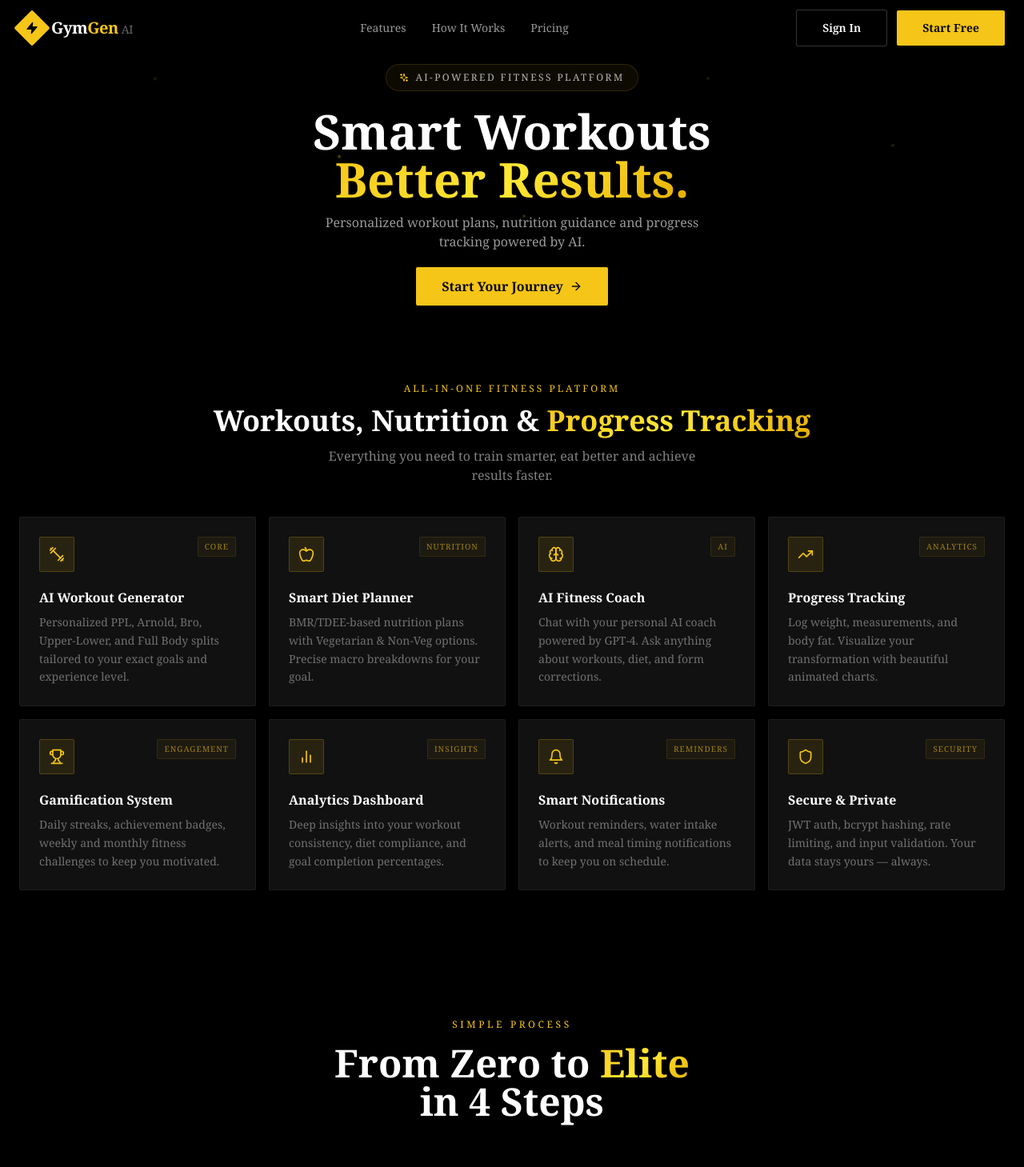
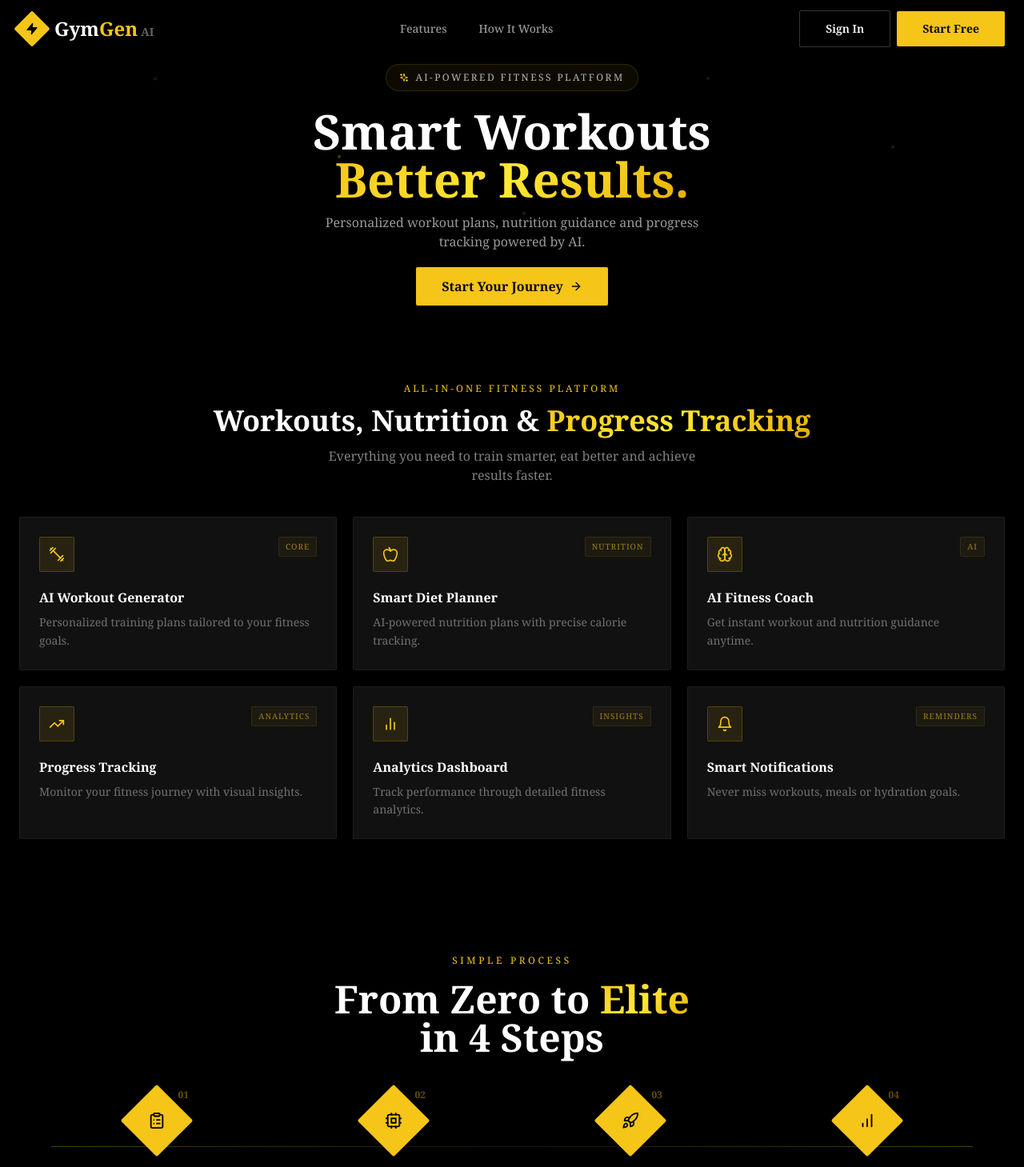
Before and after one commit to YogeshYemul/GymGen-AI, a Next.js app in the folder Frontend/: page / in a window 1280 px wide. Shown: the top 1459 px of the page at 80% size. Built offline with nearby package versions, Linux system fonts and the light colour scheme.

Commit message:
Changes in Frontend

```diff
--- a/Frontend/app/page.tsx
+++ b/Frontend/app/page.tsx
@@ -4,7 +4,6 @@ import Footer from "@/components/layout/Footer";
 import HeroSection from "@/components/sections/HeroSection";
 import FeaturesSection from "@/components/sections/FeaturesSection";
 import HowItWorksSection from "@/components/sections/HowItWorksSection";
-import PricingSection from "@/components/sections/PricingSection";
 import CTASection from "@/components/sections/CTASection";
 
 export default function HomePage() {
@@ -18,8 +17,6 @@ export default function HomePage() {
 
       <HowItWorksSection />
 
-      <PricingSection />
-
       <CTASection />
 
       <Footer />
--- a/Frontend/components/layout/Navbar.tsx
+++ b/Frontend/components/layout/Navbar.tsx
@@ -8,7 +8,6 @@ import { motion, AnimatePresence } from "framer-motion";
 const navLinks = [
   { href: "#features", label: "Features" },
   { href: "#how-it-works", label: "How It Works" },
-  { href: "#pricing", label: "Pricing" },
 ];
 
 export default function Navbar() {
@@ -16,8 +15,12 @@ export default function Navbar() {
   const [scrolled, setScrolled] = useState(false);
 
   useEffect(() => {
-    const handleScroll = () => setScrolled(window.scrollY > 20);
-    window.addEventListener("scroll", handleScroll, { passive: true });
+    const handleScroll = () => {
+      setScrolled(window.scrollY > 20);
+    };
+
+    window.addEventListener("scroll", handleScroll);
+
     return () => window.removeEventListener("scroll", handleScroll);
   }, []);
 
@@ -25,79 +28,63 @@ export default function Navbar() {
     <motion.nav
       initial={{ y: -80, opacity: 0 }}
       animate={{ y: 0, opacity: 1 }}
-      transition={{ duration: 0.6, ease: [0.22, 1, 0.36, 1] }}
-      className={`fixed top-0 left-0 right-0 z-50 transition-all duration-500 ${
+      transition={{ duration: 0.5 }}
+      className={`fixed top-0 left-0 right-0 z-50 transition-all duration-300 ${
         scrolled
-          ? "bg-black/80 backdrop-blur-xl border-b border-white/5 py-3"
-          : "bg-transparent py-3"
+          ? "bg-black/70 backdrop-blur-2xl border-b border-white/5 shadow-[0_8px_30px_rgba(0,0,0,0.3)]"
+          : "bg-transparent"
       }`}
     >
-      <div className="max-w-7xl mx-auto px-4 sm:px-6 flex items-center justify-between">
+      <div className="max-w-7xl mx-auto px-4 sm:px-6 h-16 md:h-[72px] flex items-center justify-between">
         {/* Logo */}
-        <Link href="/" className="flex items-center gap-2 group">
+        <Link href="/" className="flex items-center gap-3 group">
           <div className="relative w-8 h-8 flex items-center justify-center">
-            <div className="absolute inset-0 bg-primary-400 rounded-sm rotate-45 group-hover:rotate-[60deg] transition-transform duration-300" />
+            <div className="absolute inset-0 bg-primary-400 rotate-45 rounded-sm transition-transform duration-300 group-hover:rotate-[60deg]" />
             <Zap size={16} className="relative z-10 text-black fill-black" />
           </div>
-          <span className="font-serif font-bold text-xl tracking-tight">
+
+          <span className="font-serif font-bold text-xl md:text-2xl">
             Gym<span className="text-primary-400">Gen</span>
-            <span className="text-white/40 text-sm font-light ml-1">AI</span>
+            <span className="text-white/40 text-sm ml-1">AI</span>
           </span>
         </Link>
 
-        {/* Desktop Nav */}
-        <div className="hidden md:flex items-center gap-8">
+        {/* Desktop Navigation */}
+        <div className="hidden md:flex items-center gap-10">
           {navLinks.map((link) => (
             <Link
               key={link.href}
               href={link.href}
-              className="text-sm text-white/60 hover:text-white font-serif transition-colors duration-200 relative group"
+              className="relative text-sm font-medium text-white/60 hover:text-primary-400 transition-all duration-300 after:absolute after:left-0 after:-bottom-1 after:h-[2px] after:w-0 after:bg-primary-400 after:transition-all after:duration-300 hover:after:w-full"
             >
               {link.label}
-              <span className="absolute -bottom-1 left-0 w-0 h-px bg-primary-400 group-hover:w-full transition-all duration-300" />
             </Link>
           ))}
         </div>
 
-        {/* Desktop CTA */}
-        <div className="hidden md:flex items-center gap-3">
-          <Link href="/login" className="btn-secondary text-sm py-2 px-5">
+        {/* Desktop Actions */}
+        <div className="hidden md:flex items-center gap-2">
+          <Link
+            href="/login"
+            className="btn-secondary text-sm py-2 px-5"
+          >
             Sign In
           </Link>
-          <Link href="/register" className="btn-primary text-sm py-2 px-5">
+
+          <Link
+            href="/register"
+            className="btn-primary text-sm py-2 px-5"
+          >
             Start Free
           </Link>
         </div>
 
-        {/* Mobile Menu Toggle */}
+        {/* Mobile Toggle */}
         <button
           onClick={() => setIsOpen(!isOpen)}
-          className="md:hidden relative z-50 w-10 h-10 flex items-center justify-center text-white/80 hover:text-white transition-colors"
-          aria-label="Toggle menu"
+          className="md:hidden w-10 h-10 flex items-center justify-center rounded-lg border border-white/10 text-white hover:border-primary-400/40 transition-all"
         >
-          <AnimatePresence mode="wait">
-            {isOpen ? (
-              <motion.div
-                key="close"
-                initial={{ rotate: -90, opacity: 0 }}
-                animate={{ rotate: 0, opacity: 1 }}
-                exit={{ rotate: 90, opacity: 0 }}
-                transition={{ duration: 0.2 }}
-              >
-                <X size={22} />
-              </motion.div>
-            ) : (
-              <motion.div
-                key="menu"
-                initial={{ rotate: 90, opacity: 0 }}
-                animate={{ rotate: 0, opacity: 1 }}
-                exit={{ rotate: -90, opacity: 0 }}
-                transition={{ duration: 0.2 }}
-              >
-                <Menu size={22} />
-              </motion.div>
-            )}
-          </AnimatePresence>
+          {isOpen ? <X size={22} /> : <Menu size={22} />}
         </button>
       </div>
 
@@ -108,47 +95,38 @@ export default function Navbar() {
             initial={{ opacity: 0, height: 0 }}
             animate={{ opacity: 1, height: "auto" }}
             exit={{ opacity: 0, height: 0 }}
-            transition={{ duration: 0.3, ease: [0.22, 1, 0.36, 1] }}
-            className="md:hidden overflow-hidden bg-black/95 backdrop-blur-xl border-b border-white/5"
+            transition={{ duration: 0.25 }}
+            className="md:hidden overflow-hidden bg-black/95 backdrop-blur-2xl border-t border-white/5"
           >
-            <div className="px-4 pt-4 pb-8 flex flex-col gap-2">
-              {navLinks.map((link, i) => (
-                <motion.div
+            <div className="px-5 py-6 flex flex-col gap-4">
+              {navLinks.map((link) => (
+                <Link
                   key={link.href}
-                  initial={{ opacity: 0, x: -20 }}
-                  animate={{ opacity: 1, x: 0 }}
-                  transition={{ delay: i * 0.07 }}
+                  href={link.href}
+                  onClick={() => setIsOpen(false)}
+                  className="text-white/70 hover:text-primary-400 transition-colors text-base"
                 >
-                  <Link
-                    href={link.href}
-                    onClick={() => setIsOpen(false)}
-                    className="block py-3 px-2 text-white/70 hover:text-white font-serif text-base border-b border-white/5 transition-colors"
-                  >
-                    {link.label}
-                  </Link>
-                </motion.div>
+                  {link.label}
+                </Link>
               ))}
-              <motion.div
-                className="flex flex-col gap-3 mt-4"
-                initial={{ opacity: 0, y: 10 }}
-                animate={{ opacity: 1, y: 0 }}
-                transition={{ delay: 0.3 }}
-              >
+
+              <div className="border-t border-white/10 pt-4 flex flex-col gap-3">
                 <Link
                   href="/login"
                   onClick={() => setIsOpen(false)}
-                  className="btn-secondary text-center text-sm"
+                  className="btn-secondary text-center"
                 >
                   Sign In
                 </Link>
+
                 <Link
                   href="/register"
                   onClick={() => setIsOpen(false)}
-                  className="btn-primary text-center text-sm"
+                  className="btn-primary text-center"
                 >
                   Start Free
                 </Link>
-              </motion.div>
+              </div>
             </div>
           </motion.div>
         )}
--- a/Frontend/components/sections/CTASection.tsx
+++ b/Frontend/components/sections/CTASection.tsx
@@ -10,7 +10,7 @@ export default function CTASection() {
   const isInView = useInView(ref, { once: true, margin: "-80px" });
 
   return (
-    <section className="py-24 px-4 sm:px-6 relative overflow-hidden" ref={ref}>
+    <section className="py-8 md:py-12 px-4 sm:px-6 relative overflow-hidden" ref={ref}>
       {/* Glow BG */}
       <div className="absolute inset-0 -z-10">
         <div className="absolute top-1/2 left-1/2 -translate-x-1/2 -translate-y-1/2 w-[700px] h-[300px] rounded-full bg-primary-400/8 blur-[100px]" />
@@ -22,8 +22,7 @@ export default function CTASection() {
         transition={{ duration: 0.8, ease: [0.22, 1, 0.36, 1] }}
         className="max-w-3xl mx-auto text-center"
       >
-        <div className="glass-gold rounded-sm p-10 sm:p-16 relative overflow-hidden">
-          {/* Decorative corner lines */}
+          <div className="glass-gold rounded-xl p-8 md:p-10 relative overflow-hidden">          {/* Decorative corner lines */}
           <div className="absolute top-0 left-0 w-12 h-12 border-t-2 border-l-2 border-primary-400/40" />
           <div className="absolute top-0 right-0 w-12 h-12 border-t-2 border-r-2 border-primary-400/40" />
           <div className="absolute bottom-0 left-0 w-12 h-12 border-b-2 border-l-2 border-primary-400/40" />
--- a/Frontend/components/sections/FeaturesSection.tsx
+++ b/Frontend/components/sections/FeaturesSection.tsx
@@ -17,66 +17,45 @@ const features = [
   {
     icon: Dumbbell,
     title: "AI Workout Generator",
-    description:
-      "Personalized PPL, Arnold, Bro, Upper-Lower, and Full Body splits tailored to your exact goals and experience level.",
+    description: "Personalized training plans tailored to your fitness goals.",
     badge: "Core",
     color: "from-yellow-500/10 to-transparent",
   },
   {
     icon: Apple,
     title: "Smart Diet Planner",
-    description:
-      "BMR/TDEE-based nutrition plans with Vegetarian & Non-Veg options. Precise macro breakdowns for your goal.",
+    description: "AI-powered nutrition plans with precise calorie tracking.",
     badge: "Nutrition",
     color: "from-green-500/10 to-transparent",
   },
   {
     icon: Brain,
     title: "AI Fitness Coach",
-    description:
-      "Chat with your personal AI coach powered by GPT-4. Ask anything about workouts, diet, and form corrections.",
+    description: "Get instant workout and nutrition guidance anytime.",
     badge: "AI",
     color: "from-blue-500/10 to-transparent",
   },
   {
     icon: TrendingUp,
     title: "Progress Tracking",
-    description:
-      "Log weight, measurements, and body fat. Visualize your transformation with beautiful animated charts.",
+    description: "Monitor your fitness journey with visual insights.",
     badge: "Analytics",
     color: "from-purple-500/10 to-transparent",
   },
-  {
-    icon: Trophy,
-    title: "Gamification System",
-    description:
-      "Daily streaks, achievement badges, weekly and monthly fitness challenges to keep you motivated.",
-    badge: "Engagement",
-    color: "from-orange-500/10 to-transparent",
-  },
+
   {
     icon: BarChart2,
     title: "Analytics Dashboard",
-    description:
-      "Deep insights into your workout consistency, diet compliance, and goal completion percentages.",
+    description: "Track performance through detailed fitness analytics.",
     badge: "Insights",
     color: "from-cyan-500/10 to-transparent",
   },
   {
     icon: Bell,
     title: "Smart Notifications",
-    description:
-      "Workout reminders, water intake alerts, and meal timing notifications to keep you on schedule.",
+    description: "Never miss workouts, meals or hydration goals.",
     badge: "Reminders",
     color: "from-pink-500/10 to-transparent",
-  },
-  {
-    icon: Shield,
-    title: "Secure & Private",
-    description:
-      "JWT auth, bcrypt hashing, rate limiting, and input validation. Your data stays yours — always.",
-    badge: "Security",
-    color: "from-red-500/10 to-transparent",
   },
 ];
 
@@ -114,7 +93,7 @@ export default function FeaturesSection() {
         </motion.div>
 
         {/* Feature Grid */}
-        <div className="grid grid-cols-1 sm:grid-cols-2 lg:grid-cols-4 gap-4">
+        <div className="grid grid-cols-1 sm:grid-cols-2 lg:grid-cols-3 gap-5">
           {features.map((feature, i) => (
             <motion.div
               key={feature.title}
--- a/Frontend/components/sections/HowItWorksSection.tsx
+++ b/Frontend/components/sections/HowItWorksSection.tsx
@@ -40,14 +40,14 @@ export default function HowItWorksSection() {
   const isInView = useInView(ref, { once: true, margin: "-60px" });
 
   return (
-    <section id="how-it-works" className="py-24 px-4 sm:px-6 relative" ref={ref}>
+    <section id="how-it-works" className="py-16 md:py-20 px-4 sm:px-6 relative" ref={ref}>
       <div className="max-w-6xl mx-auto">
         {/* Header */}
         <motion.div
           initial={{ opacity: 0, y: 30 }}
           animate={isInView ? { opacity: 1, y: 0 } : {}}
           transition={{ duration: 0.7 }}
-          className="text-center mb-20"
+          className="text-center mb-12"
         >
           <span className="text-primary-400 text-xs font-serif tracking-[0.3em] uppercase mb-4 block">
             Simple Process
@@ -117,7 +117,7 @@ export default function HowItWorksSection() {
           initial={{ opacity: 0, y: 20 }}
           animate={isInView ? { opacity: 1, y: 0 } : {}}
           transition={{ duration: 0.6, delay: 0.8 }}
-          className="text-center mt-16"
+          className="text-center mt-10"
         >
           <a href="/register" className="btn-primary inline-flex items-center gap-2">
             Begin Your Assessment
```
